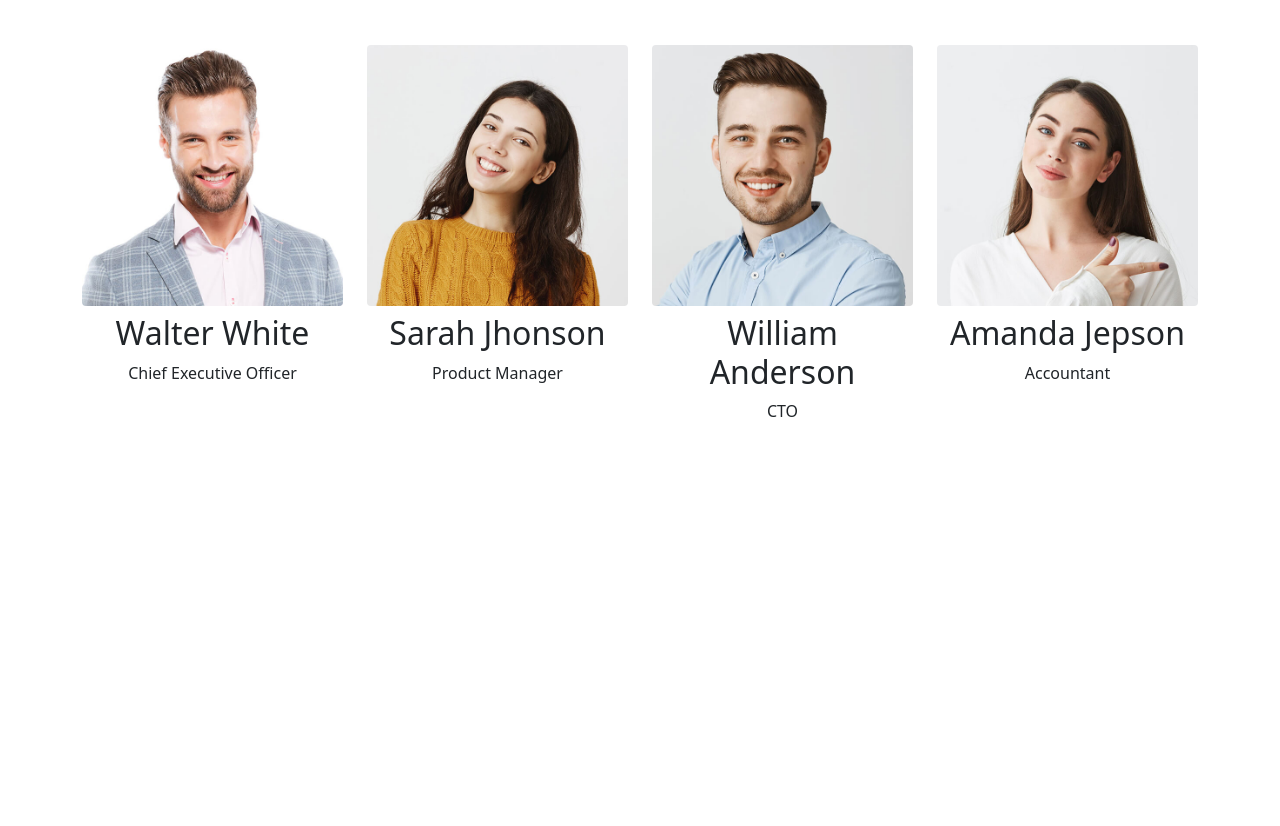
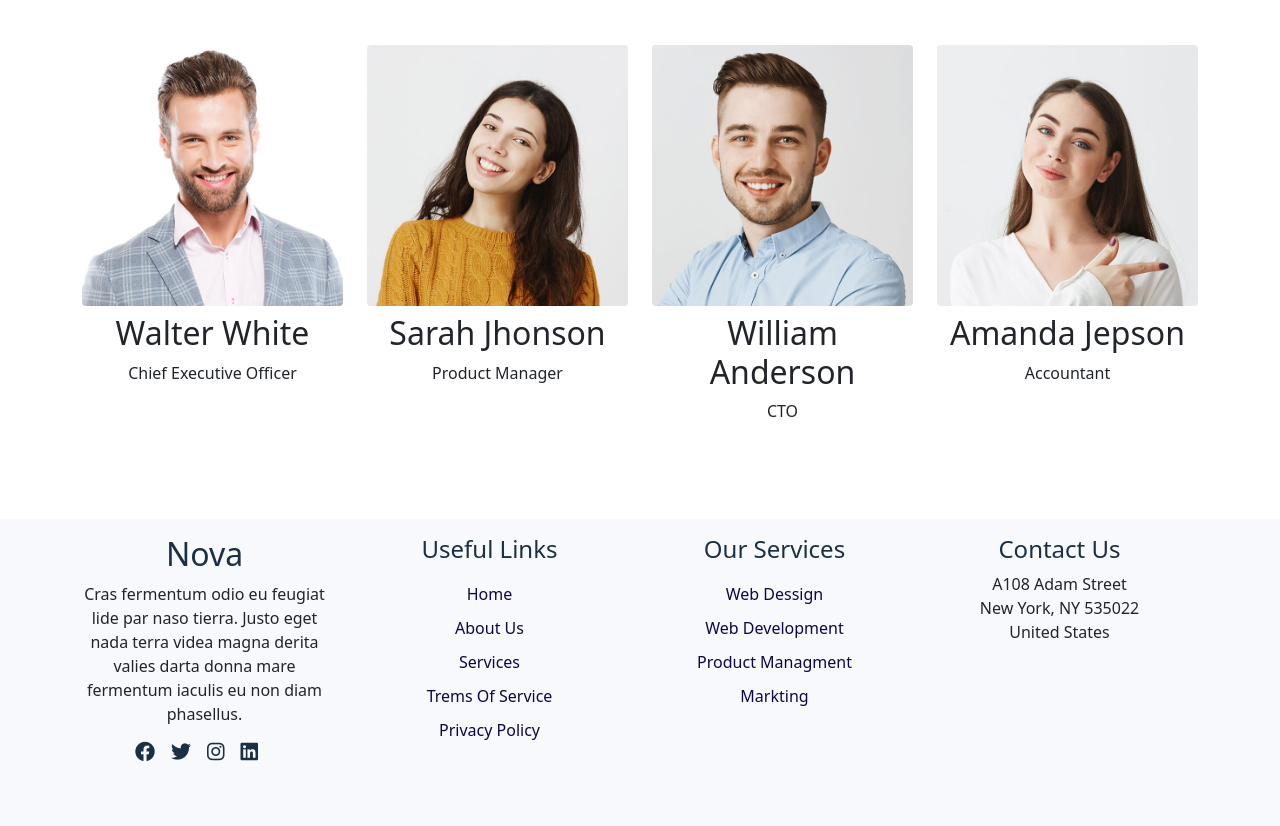
Before and after one commit to Ahmed-samir95/nova, a plain HTML site: page team.html in a window 1280 px wide. Shown: the part 584-1410 px from the top of the page. Before the commit the page ends 1055 px from the top, so only its background shows below. Drawn offline with Linux system fonts and the light colour scheme; a script that the page names is missing; a web font is replaced by a local one.

Commit message:
add footer section to team page

```diff
--- a/css/team.css
+++ b/css/team.css
@@ -72,3 +72,34 @@ nav .navbar-nav .nav-item .nav-link:hover{
 .team-content .team-item:hover h2{
    color: var(--hover-color);
 }
+/* -------------------------------------------------------------------------------- */
+/* footer */
+footer{
+  background-color: var(--footer-color);
+}
+
+footer h2,
+footer h4{
+  color: var(--heading-color);
+}
+
+ footer .social i{
+    font-size: 20px;
+     color: var(--heading-color);
+     cursor: pointer;
+     transition: var(--main-transition);
+ }
+
+ footer .social i:hover{
+  color: var(--hover-color);
+ }
+
+footer a{
+  padding-top: 10px;
+  color: var(--bg-color);
+  transition: var(--main-transition);
+}
+
+footer a:hover{
+  color: var(--btn-color);
+}
--- a/team.html
+++ b/team.html
@@ -87,6 +87,46 @@
     </div>
    </div>
 </div>
+<!-- ---------------------------------------------------------------------------------------- -->
+<!-- footer -->
+<footer class="text-center mt-5 pt-3 pb-3 pe-3">
+  <div class="container">
+    <div class="row">
+      <div class="footer-item col-md-6 col-lg-3 mb-5">
+         <h2>Nova</h2>
+         <p>Cras fermentum odio eu feugiat lide par naso tierra. Justo eget nada terra videa magna derita valies darta donna mare fermentum iaculis eu non diam phasellus.</p>
+         <div class="social d-flex align-items-center justify-content-center">
+          <i class="pe-3 fa-brands fa-facebook"></i>
+          <i class="pe-3 fa-brands fa-twitter"></i>
+          <i class="pe-3 fa-brands fa-instagram"></i>
+          <i class="pe-3 fa-brands fa-linkedin"></i>
+         </div>
+      </div>
+      <div class="footer-item col-md-6 col-lg-3 mb-5">
+        <h4>Useful Links</h4>
+        <a class="d-block" href="http://" target="_blank" rel="noopener noreferrer">Home</a>
+        <a class="d-block" href="http://" target="_blank" rel="noopener noreferrer">About Us</a>
+        <a class="d-block" href="http://" target="_blank" rel="noopener noreferrer">Services</a>
+        <a class="d-block" href="http://" target="_blank" rel="noopener noreferrer">Trems Of Service</a>
+        <a class="d-block" href="http://" target="_blank" rel="noopener noreferrer">Privacy Policy</a>
+      </div>
+      <div class="footer-item col-md-6 col-lg-3 mb-5">
+        <h4>Our Services</h4>
+        <a class="d-block" href="http://" target="_blank" rel="noopener noreferrer">Web Dessign</a>
+        <a class="d-block" href="http://" target="_blank" rel="noopener noreferrer">Web Development</a>
+        <a class="d-block" href="http://" target="_blank" rel="noopener noreferrer">Product Managment</a>
+        <a class="d-block" href="http://" target="_blank" rel="noopener noreferrer">Markting</a>
+      </div>
+      <div class="footer-item col-md-6 col-lg-3 mb-5">
+        <h4>Contact Us</h4>
+        <p>A108 Adam Street<br>
+          New York, NY 535022<br>
+          United States
+        </p>
+      </div>
+    </div>
+  </div>
+</footer>
 
 
 
```
